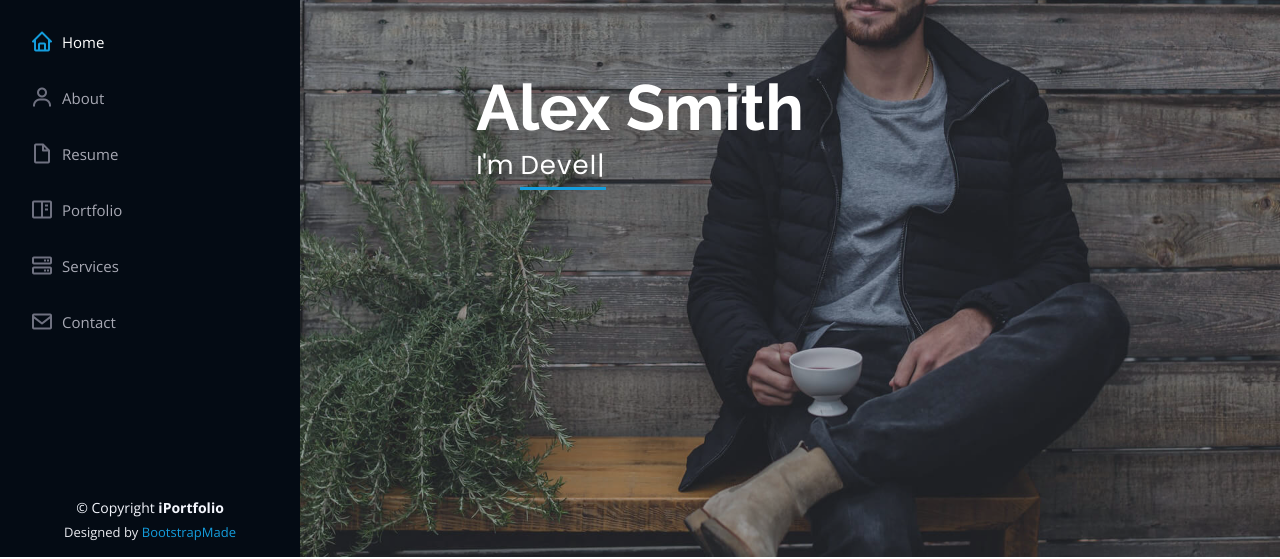
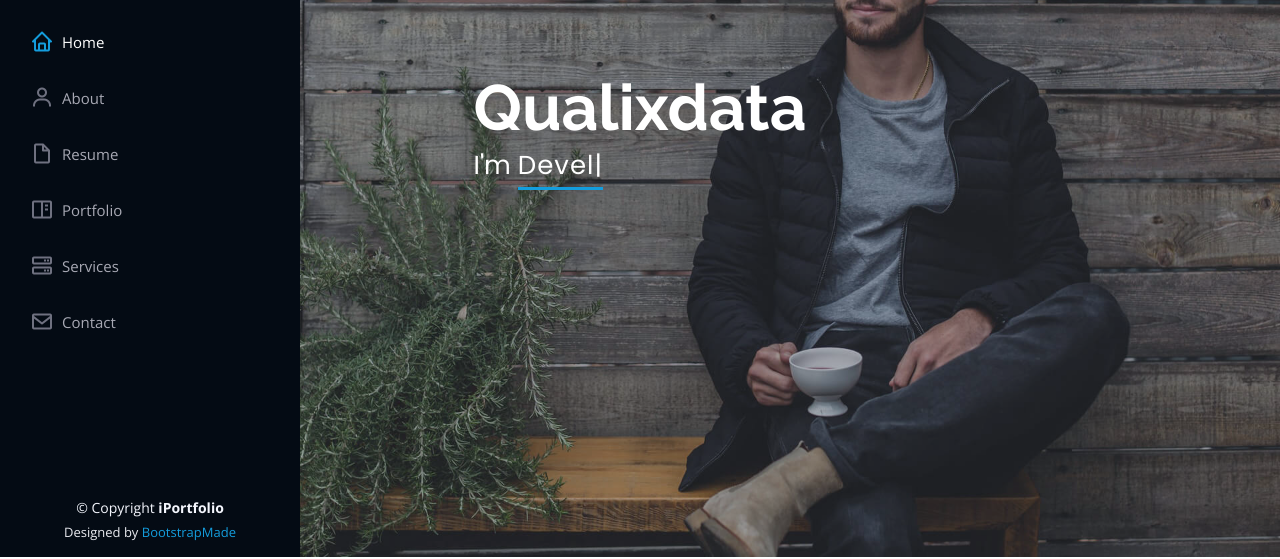
Before and after one commit to qualixdata/iportfolio, a plain HTML site: page index.html in a window 1280 px wide. Shown: the part 243-802 px from the top of the page. Drawn offline with nearby package versions, Linux system fonts and the light colour scheme; files that its build step writes are made by us from their sources; a script that the page names is missing; files whose address does not match are found by name.

Commit message:
Update index.html

```diff
--- a/index.html
+++ b/index.html
@@ -25,7 +25,7 @@
   <link href="assets/vendor/swiper/swiper-bundle.min.css" rel="stylesheet">
 
   <!-- Template Main CSS File -->
-  <link href="assets/css/style.css" rel="stylesheet">
+  <link href="style.css" rel="stylesheet">
 
   <!-- =======================================================
   * Template Name: iPortfolio - v3.9.0
@@ -72,7 +72,7 @@
   <!-- ======= Hero Section ======= -->
   <section id="hero" class="d-flex flex-column justify-content-center align-items-center">
     <div class="hero-container" data-aos="fade-in">
-      <h1>Alex Smith</h1>
+      <h1>Qualixdata</h1>
       <p>I'm <span class="typed" data-typed-items="Designer, Developer, Freelancer, Photographer"></span></p>
     </div>
   </section><!-- End Hero -->
```
